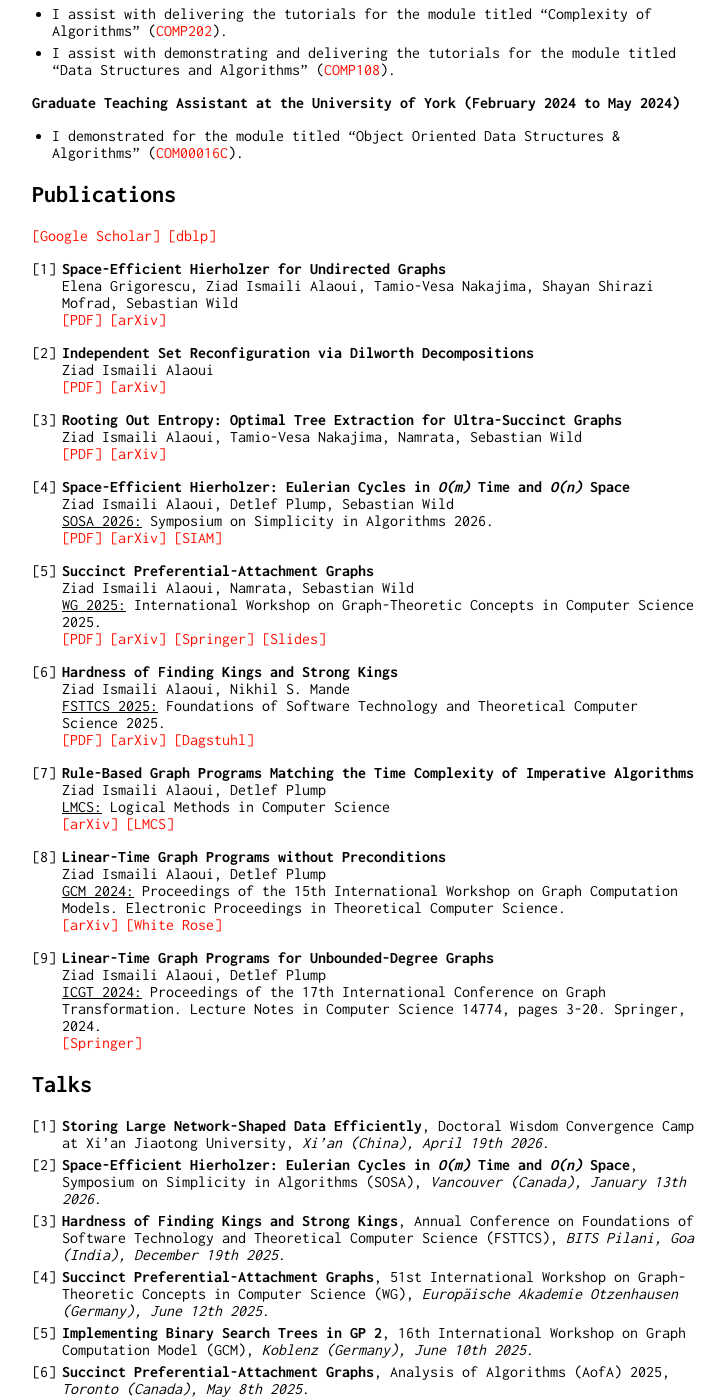
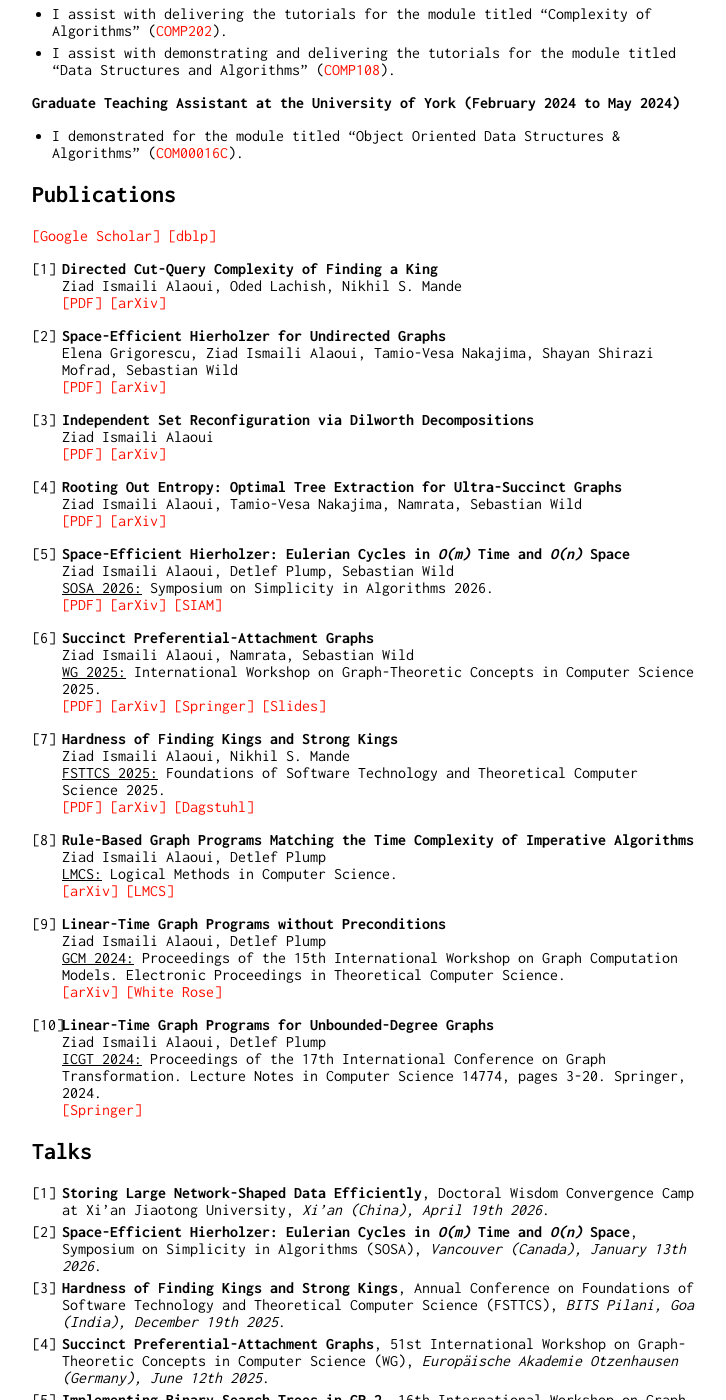
Before and after one commit to ismaili-ziad/me, a Jekyll site: the page built from index.md, in a window 1280 px wide and 1400 px high, scrolled down 849 px. Shown: the whole window, without its empty margins (258-984 px from the left). Built offline with Jekyll 4.4.1, drawn with Linux system fonts in a browser that asks for light colours; our own code applies the rules of GitHub Pages for plain Markdown files.

Commit message:
Update index.md

```diff
--- a/index.md
+++ b/index.md
@@ -33,44 +33,48 @@ I am also a doctoral student at Marburg University (Germany) via a cotutelle pro
 
 [[Google Scholar]](https://scholar.google.co.uk/citations?user=ubrIbOoAAAAJ) [[dblp]](https://dblp.org/pid/380/9753.html)
 
-1. **Space-Efficient Hierholzer for Undirected Graphs**<br>
+1. **Directed Cut-Query Complexity of Finding a King**<br>
+   Ziad Ismaili Alaoui, Oded Lachish, Nikhil S. Mande<br>
+   [[PDF]](https://ziadism.com/papers/directed-cut-king.pdf) [[arXiv]](https://arxiv.org/pdf/2610.40521)
+
+2. **Space-Efficient Hierholzer for Undirected Graphs**<br>
    Elena Grigorescu, Ziad Ismaili Alaoui, Tamio-Vesa Nakajima, Shayan Shirazi Mofrad, Sebastian Wild<br>
    [[PDF]](https://ziadism.com/papers/hierholzer-undirected.pdf) [[arXiv]](https://arxiv.org/pdf/2608.19081)
 
-2. **Independent Set Reconfiguration via Dilworth Decompositions**<br>
+3. **Independent Set Reconfiguration via Dilworth Decompositions**<br>
    Ziad Ismaili Alaoui<br>
    [[PDF]](https://ziadism.com/papers/isr-dilworth-decompositions.pdf) [[arXiv]](https://arxiv.org/pdf/2607.10629)
 
-3. **Rooting Out Entropy: Optimal Tree Extraction for Ultra-Succinct Graphs**<br>
+4. **Rooting Out Entropy: Optimal Tree Extraction for Ultra-Succinct Graphs**<br>
    Ziad Ismaili Alaoui, Tamio-Vesa Nakajima, Namrata, Sebastian Wild<br>
    [[PDF]](https://ziadism.com/papers/rooting-out.pdf) [[arXiv]](https://arxiv.org/pdf/2603.14649)
 
-4. **Space-Efficient Hierholzer: Eulerian Cycles in *O(m)* Time and *O(n)* Space**<br>
+5. **Space-Efficient Hierholzer: Eulerian Cycles in *O(m)* Time and *O(n)* Space**<br>
    Ziad Ismaili Alaoui, Detlef Plump, Sebastian Wild<br>
    <u>SOSA 2026:</u> Symposium on Simplicity in Algorithms 2026.<br>
    [[PDF]](https://ziadism.com/papers/hierholzer-directed.pdf) [[arXiv]](https://arxiv.org/pdf/2508.05251) [[SIAM]](https://epubs.siam.org/doi/epdf/10.1137/1.9781611978964.34)
 
-5. **Succinct Preferential-Attachment Graphs**<br>
+6. **Succinct Preferential-Attachment Graphs**<br>
    Ziad Ismaili Alaoui, Namrata, Sebastian Wild<br>
    <u>WG 2025:</u> International Workshop on Graph-Theoretic Concepts in Computer Science 2025.<br>
    [[PDF]](https://ziadism.com/papers/pref-attach.pdf) [[arXiv]](https://arxiv.org/pdf/2506.21436) [[Springer]](https://link.springer.com/chapter/10.1007/978-3-032-11835-6_20) [[Slides]](https://www.ziadism.com/slides/Succinct_Preferential_Attachment_Graphs_WG25_Slides.pdf)
 
-6. **Hardness of Finding Kings and Strong Kings**<br>
+7. **Hardness of Finding Kings and Strong Kings**<br>
    Ziad Ismaili Alaoui, Nikhil S. Mande<br>
    <u>FSTTCS 2025:</u> Foundations of Software Technology and Theoretical Computer Science 2025.<br>
    [[PDF]](https://ziadism.com/papers/strong-kings.pdf) [[arXiv]](https://arxiv.org/pdf/2504.19386) [[Dagstuhl]](https://drops.dagstuhl.de/storage/00lipics/lipics-vol360-fsttcs2025/LIPIcs.FSTTCS.2025.36/LIPIcs.FSTTCS.2025.36.pdf)
 
-7. **Rule-Based Graph Programs Matching the Time Complexity of Imperative Algorithms**<br>
+8. **Rule-Based Graph Programs Matching the Time Complexity of Imperative Algorithms**<br>
    Ziad Ismaili Alaoui, Detlef Plump<br>
-   <u>LMCS:</u> Logical Methods in Computer Science<br>
+   <u>LMCS:</u> Logical Methods in Computer Science.<br>
    [[arXiv]](https://arxiv.org/pdf/2501.09144) [[LMCS]](https://lmcs.episciences.org/18248/pdf)
 
-8. **Linear-Time Graph Programs without Preconditions**<br>
+9. **Linear-Time Graph Programs without Preconditions**<br>
    Ziad Ismaili Alaoui, Detlef Plump<br>
    <u>GCM 2024:</u> Proceedings of the 15th International Workshop on Graph Computation Models. Electronic Proceedings in Theoretical Computer Science.<br>
    [[arXiv]](https://arxiv.org/pdf/2503.20465) [[White Rose]](https://eprints.whiterose.ac.uk/id/eprint/225168/1/paper.pdf)
 
-9. **Linear-Time Graph Programs for Unbounded-Degree Graphs**<br>
+10. **Linear-Time Graph Programs for Unbounded-Degree Graphs**<br>
    Ziad Ismaili Alaoui, Detlef Plump<br>
    <u>ICGT 2024:</u> Proceedings of the 17th International Conference on Graph Transformation. Lecture Notes in Computer Science 14774, pages 3-20. Springer, 2024.<br>
    [[Springer]](https://link.springer.com/chapter/10.1007/978-3-031-64285-2_1)
```
